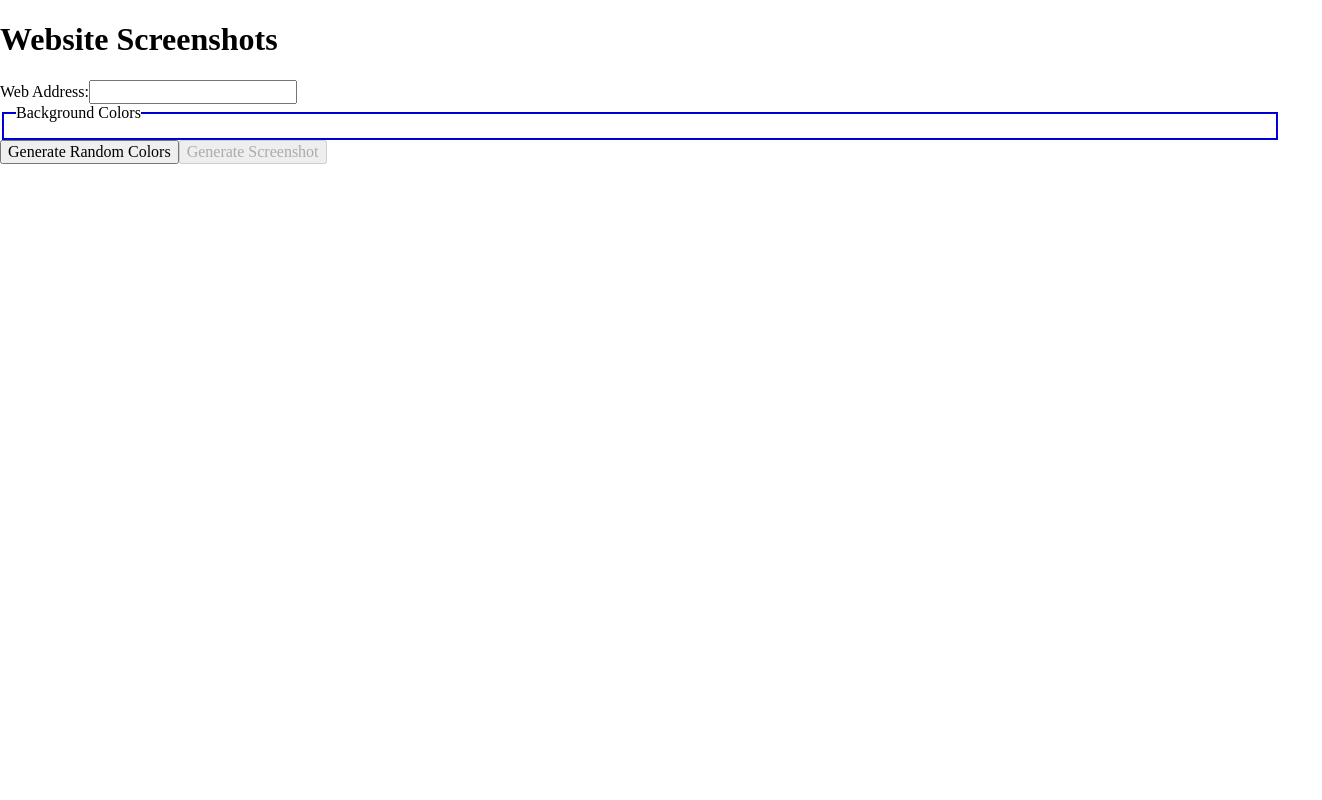
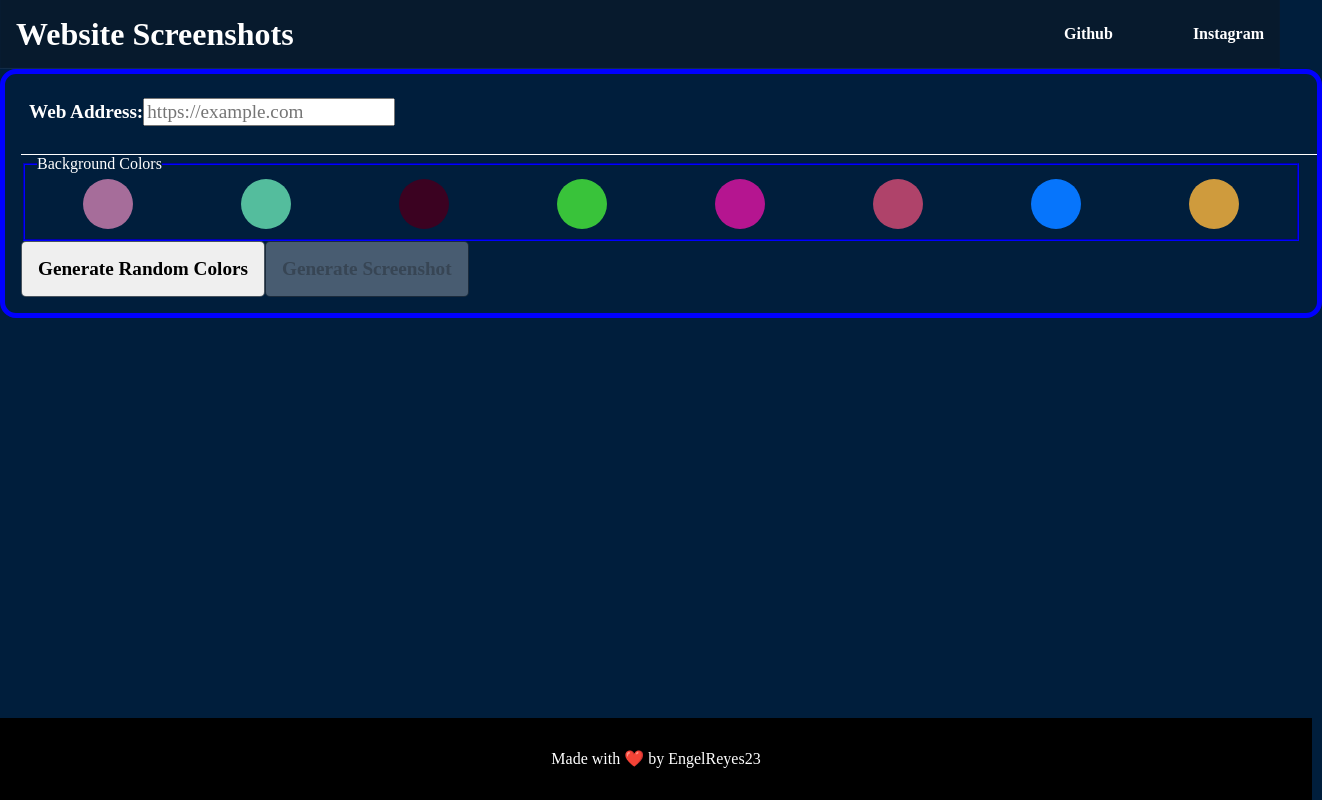
Before and after one commit to EngelReyes23/WebsiteScreenshot, a React (Create React App) app: page / in a window 1280 px wide. Shown: the whole page, 1322 px wide, since content can reach past the window. Built offline with nearby package versions, Linux system fonts and the light colour scheme.

Commit message:
antes de borrar los estilos

```diff
--- /dev/null
+++ b/src/components/Footer.jsx
@@ -0,0 +1,20 @@
+export const Footer = () => {
+	return (
+		<footer className="footer">
+			<p>
+				Made with{" "}
+				<span role="img" aria-label="heart">
+					❤️
+				</span>{" "}
+				by{" "}
+				<a
+					href="https://github.com/EngelReyes23"
+					target="_blank"
+					rel="noopener noreferrer"
+				>
+					EngelReyes23
+				</a>
+			</p>
+		</footer>
+	);
+};
--- a/src/components/Form.jsx
+++ b/src/components/Form.jsx
@@ -8,11 +8,12 @@ export const Form = ({ setUrl, setColor, setIsValid }) => {
 	const [colorList, setColorList] = useState(getRandomColors());
 
 	return (
-		<section style={{ borderColor: selectedColor }}>
-			<div>
+		<section className="form" style={{ borderColor: selectedColor }}>
+			<div className="form__input">
 				<label htmlFor="webAddress">Web Address:</label>
 				<input
 					type="text"
+					placeholder="https://example.com"
 					id="webAddress"
 					value={webAddress}
 					onChange={(e) => setWebAddress(e.target.value)}
@@ -20,21 +21,26 @@ export const Form = ({ setUrl, setColor, setIsValid }) => {
 			</div>
 			<fieldset style={{ borderColor: selectedColor }}>
 				<legend>Background Colors</legend>
-				<div>
+				<div className="colors__container">
 					{colorList.map((color, index) => (
 						<div
 							key={color}
 							style={{ backgroundColor: colorList[index] }}
+							className="color-box"
 							onClick={() => setSelectedColor(colorList[index])}
 						/>
 					))}
 				</div>
 			</fieldset>
 			<div>
-				<button onClick={() => setColorList(getRandomColors())}>
+				<button
+					className="button--form"
+					onClick={() => setColorList(getRandomColors())}
+				>
 					<span>Generate Random Colors</span>
 				</button>
 				<button
+					className="button--form"
 					type="button"
 					disabled={!validateUrl(webAddress)}
 					onClick={() => {
--- /dev/null
+++ b/src/components/Header.jsx
@@ -0,0 +1,11 @@
+export const Header = () => {
+	return (
+		<header className="header">
+			<h1 className="header__title">Website Screenshots</h1>
+			<div className="header__contact">
+				<a href="#">Github</a>
+				<a href="#">Instagram</a>
+			</div>
+		</header>
+	);
+};
--- a/src/components/Home.jsx
+++ b/src/components/Home.jsx
@@ -1,5 +1,8 @@
 import { useState } from "react";
+import "./css/style.css";
+import { Footer } from "./Footer";
 import { Form } from "./Form";
+import { Header } from "./Header";
 import { Result } from "./Result";
 
 export const Home = () => {
@@ -9,15 +12,16 @@ export const Home = () => {
 
 	return (
 		<>
-			<h1>Website Screenshots</h1>
+			<Header />
 
-			<main>
+			<main className="main">
 				{!isValid ? (
 					<Form setUrl={setUrl} setColor={setColor} setIsValid={setIsValid} />
 				) : (
 					<Result url={url} color={color} setIsValid={setIsValid} />
 				)}
 			</main>
+			<Footer />
 		</>
 	);
 };
--- a/src/components/Result.jsx
+++ b/src/components/Result.jsx
@@ -3,7 +3,7 @@ import { useEffect, useState } from "react";
 import { generateScreenshotUrl } from "../helpers/functions";
 
 const Spinner = ({ color }) => (
-	<div style={{ color: color, backgroundColor: color }} />
+	<div style={{ color, backgroundColor: color }} className="loader" />
 );
 
 export const Result = ({ url, color, setIsValid }) => {
@@ -26,18 +26,26 @@ export const Result = ({ url, color, setIsValid }) => {
 			{!isVisible ? (
 				<Spinner color={color} />
 			) : (
-				<section>
-					<div>
+				<section className="result">
+					<div className="result__buttons">
 						<button
+							className="button"
+							style={{ backgroundColor: color }}
 							onClick={() => {
 								setIsValid(false);
 							}}
 						>
 							Back
 						</button>
-						<a href={downloadUrl}>Download</a>
+						<a
+							className="button"
+							style={{ backgroundColor: color }}
+							href={downloadUrl}
+						>
+							Download
+						</a>
 					</div>
-					<div>
+					<div className="result__img">
 						<img src={downloadUrl} alt="screenshot" />
 					</div>
 				</section>
--- /dev/null
+++ b/src/components/css/style.css
@@ -0,0 +1,267 @@
+/* #region General style */
+body {
+	color: #ffffff;
+	background-color: #001e3c;
+	position: relative;
+	min-height: 100vh;
+	padding: 0;
+	margin: 0;
+}
+
+.header {
+	position: sticky;
+	top: 0;
+	z-index: 1;
+	margin: 0;
+	padding: 0;
+	display: flex;
+	justify-content: space-between;
+	flex-wrap: wrap;
+	width: 100%;
+	color: #ffffff;
+	background-color: #0a1929b8;
+	box-shadow: rgb(19 47 76) 0px -1px 1px inset;
+}
+
+.header__title {
+	margin: 0;
+	padding: 1rem;
+	font-weight: bold;
+}
+
+.header__contact {
+	margin: 0;
+	padding: 1rem;
+	min-width: 100px;
+	width: 200px;
+
+	display: flex;
+	justify-content: space-between;
+	align-items: center;
+
+	font-weight: bold;
+	text-align: center;
+}
+
+.header__contact a {
+	color: #ffffff;
+	text-decoration: none;
+}
+
+.main {
+	width: 100%;
+	height: 100%;
+	display: grid;
+	/* place-items: center; */
+	margin: 0;
+}
+
+.form {
+	width: 100%;
+	border: 5px solid;
+	transition: all 0.3s;
+	border-radius: 1rem;
+	padding: 1rem;
+
+	/* box-shadow: 2.8px 2.8px 2.2px rgba(0, 0, 0, 0.02),
+		6.7px 6.7px 5.3px rgba(0, 0, 0, 0.028),
+		12.5px 12.5px 10px rgba(0, 0, 0, 0.035),
+		22.3px 22.3px 17.9px rgba(0, 0, 0, 0.042),
+		41.8px 41.8px 33.4px rgba(0, 0, 0, 0.05),
+		100px 100px 80px rgba(0, 0, 0, 0.07); */
+}
+
+.form__input {
+	width: 100%;
+	height: 3rem;
+	border: none;
+	border-bottom: 1px solid #ffffff;
+	background-color: transparent;
+	color: #ffffff;
+	font-size: 1.2rem;
+	font-weight: bold;
+	padding: 0.5rem;
+	margin: 0;
+}
+
+input {
+	outline: none;
+}
+
+.colors__container {
+	margin: 0;
+	display: flex;
+	flex-wrap: wrap;
+	justify-content: space-around;
+	column-gap: 1rem;
+	align-items: center;
+	align-content: center;
+}
+
+.color-box {
+	border-radius: 100%;
+	width: 50px;
+	height: 50px;
+	cursor: pointer;
+}
+
+.result {
+	margin: 0;
+	background-color: coral;
+	display: flex;
+	flex-wrap: wrap;
+	width: 100%;
+	justify-content: space-between;
+	flex-wrap: wrap;
+	padding: 1rem;
+	margin: 0;
+}
+
+.result__buttons {
+	display: flex;
+	justify-content: center;
+	flex-wrap: wrap;
+	width: 100%;
+	margin: 0;
+	padding: 1rem;
+}
+
+.result__img {
+	max-width: 1000px;
+	height: auto;
+	border-radius: 1rem;
+	box-shadow: 2.8px 2.8px 2.2px rgba(0, 0, 0, 0.02),
+		6.7px 6.7px 5.3px rgba(0, 0, 0, 0.028),
+		12.5px 12.5px 10px rgba(0, 0, 0, 0.035),
+		22.3px 22.3px 17.9px rgba(0, 0, 0, 0.042),
+		41.8px 41.8px 33.4px rgba(0, 0, 0, 0.05),
+		100px 100px 80px rgba(0, 0, 0, 0.07);
+}
+
+.result__img img {
+	width: 100%;
+	height: auto;
+}
+
+/* #region Buttons */
+.buttons {
+	display: flex;
+	justify-content: space-around;
+	flex-wrap: wrap;
+	align-items: center;
+	margin: 1rem 0;
+	align-items: center;
+	gap: 1rem;
+}
+
+.button {
+	padding: 1rem;
+}
+
+.button--form {
+	padding: 1rem;
+	border: 1px solid #0a1929b8;
+	border-radius: 5px;
+	cursor: pointer;
+	font-size: 1.2rem;
+	font-weight: bold;
+	text-align: center;
+	text-decoration: none;
+}
+
+.button:hover {
+	background-color: #001e3c;
+	color: #ffffff;
+}
+/* #endregion */
+
+/* #endregion */
+
+/* #region Footer */
+.footer {
+	display: flex;
+	justify-content: center;
+	align-items: center;
+	padding: 1rem;
+	margin: 0;
+
+	position: absolute;
+	bottom: 0;
+	width: 100%;
+
+	color: #ffffff;
+	background-color: #000000;
+}
+
+.footer a {
+	color: #ffffff;
+	text-decoration: none;
+}
+
+.footer a:hover {
+	color: #ffffff;
+	text-decoration: underline;
+}
+/* #endregion */
+
+/* #region Spinner */
+.loader,
+.loader:before,
+.loader:after {
+	background: inherit;
+	-webkit-animation: load1 1s infinite ease-in-out;
+	animation: load1 1s infinite ease-in-out;
+	width: 1em;
+	height: 4em;
+}
+.loader {
+	color: inherit;
+	text-indent: -9999em;
+	margin: 88px auto;
+	position: relative;
+	font-size: 11px;
+	-webkit-transform: translateZ(0);
+	-ms-transform: translateZ(0);
+	transform: translateZ(0);
+	-webkit-animation-delay: -0.16s;
+	animation-delay: -0.16s;
+}
+.loader:before,
+.loader:after {
+	position: absolute;
+	top: 0;
+	content: "";
+}
+.loader:before {
+	left: -1.5em;
+	-webkit-animation-delay: -0.32s;
+	animation-delay: -0.32s;
+}
+.loader:after {
+	left: 1.5em;
+}
+@-webkit-keyframes load1 {
+	0%,
+	80%,
+	100% {
+		box-shadow: 0 0;
+		height: 4em;
+	}
+	40% {
+		box-shadow: 0 -2em;
+		height: 5em;
+	}
+}
+@keyframes load1 {
+	0%,
+	80%,
+	100% {
+		box-shadow: 0 0;
+		height: 4em;
+	}
+	40% {
+		box-shadow: 0 -2em;
+		height: 5em;
+	}
+}
+/* #endregion */
```
Also changed, not shown: src/components/css/style.module.css (deleted).
